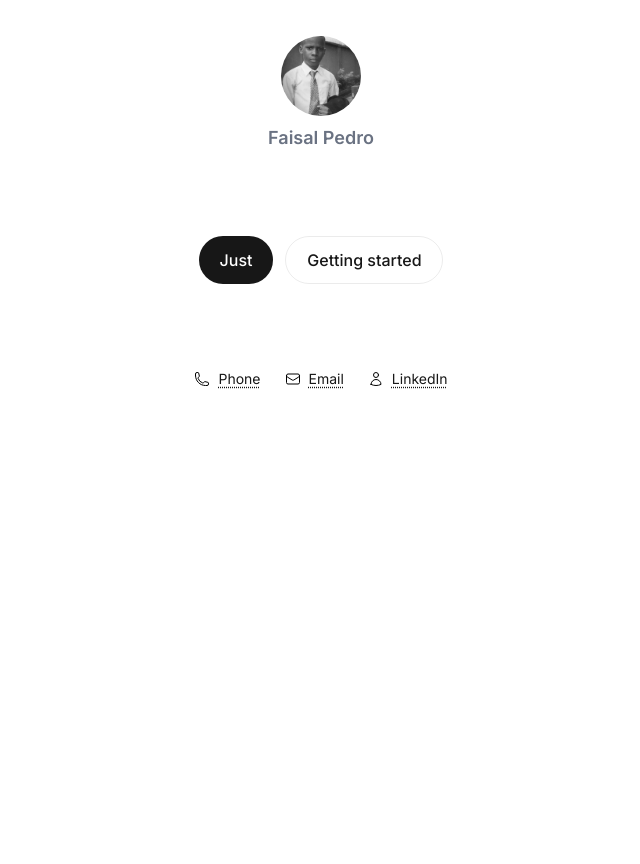
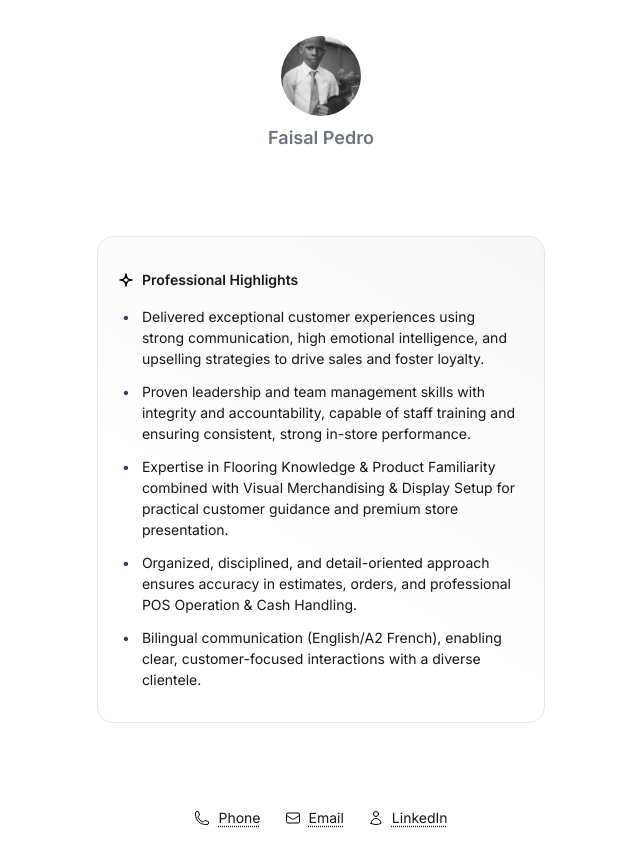
Before and after one commit to peddi-togo/faisalpedro.com, a Next.js app: page / in a window 1280 px wide. Shown: the whole page, without its empty margins (319-959 px from the left). Before the commit the page ends 800 px from the top, so only its background shows below. Built offline with nearby package versions, Linux system fonts and the light colour scheme.

Commit message:
add professional highlights

```diff
--- a/app/page.js
+++ b/app/page.js
@@ -1,14 +1,10 @@
 import Button from "@/components/button";
+import ProfessionalHighlights from "@/components/professional-highlights";
 
 export default function Home() {
   return (
     <main>
-      <div className="max-w-xl my-12 mx-auto">
-        <div className="flex items-center justify-center gap-3">
-          <Button>Just</Button>
-          <Button variant="secondary">Getting started</Button>
-        </div>
-      </div>
+      <ProfessionalHighlights />
     </main>
   );
 }
--- /dev/null
+++ b/components/professional-highlights.js
@@ -0,0 +1,30 @@
+import Icon from "./icon";
+
+export default function ProfessionalHighlights() {
+  const highlights = [
+    "Delivered exceptional customer experiences using strong communication, high emotional intelligence, and upselling strategies to drive sales and foster loyalty.",
+    "Proven leadership and team management skills with integrity and accountability, capable of staff training and ensuring consistent, strong in-store performance.",
+    "Expertise in Flooring Knowledge & Product Familiarity combined with Visual Merchandising & Display Setup for practical customer guidance and premium store presentation.",
+    "Organized, disciplined, and detail-oriented approach ensures accuracy in estimates, orders, and professional POS Operation & Cash Handling.",
+    "Bilingual communication (English/A2 French), enabling clear, customer-focused interactions with a diverse clientele.",
+  ];
+
+  return (
+    <section className="max-w-md py-12 mx-auto">
+      <div className="px-6 py-8 border border-solid border-gray-200 rounded-2xl bg-linear-[210deg,#d1d5da36_0%,#ffffff00_63%]">
+        <h2 className="flex items-center gap-1  font-semibold mb-4">
+          <Icon name="spark" className="static translate-x-[-4px]" />
+          Professional Highlights
+        </h2>
+        <ul className="space-y-3 ">
+          {highlights.map((highlight, index) => (
+            <li key={index} className="flex gap-3">
+              <span className="text-gray-700">•</span>
+              <span>{highlight}</span>
+            </li>
+          ))}
+        </ul>
+      </div>
+    </section>
+  );
+}
```
